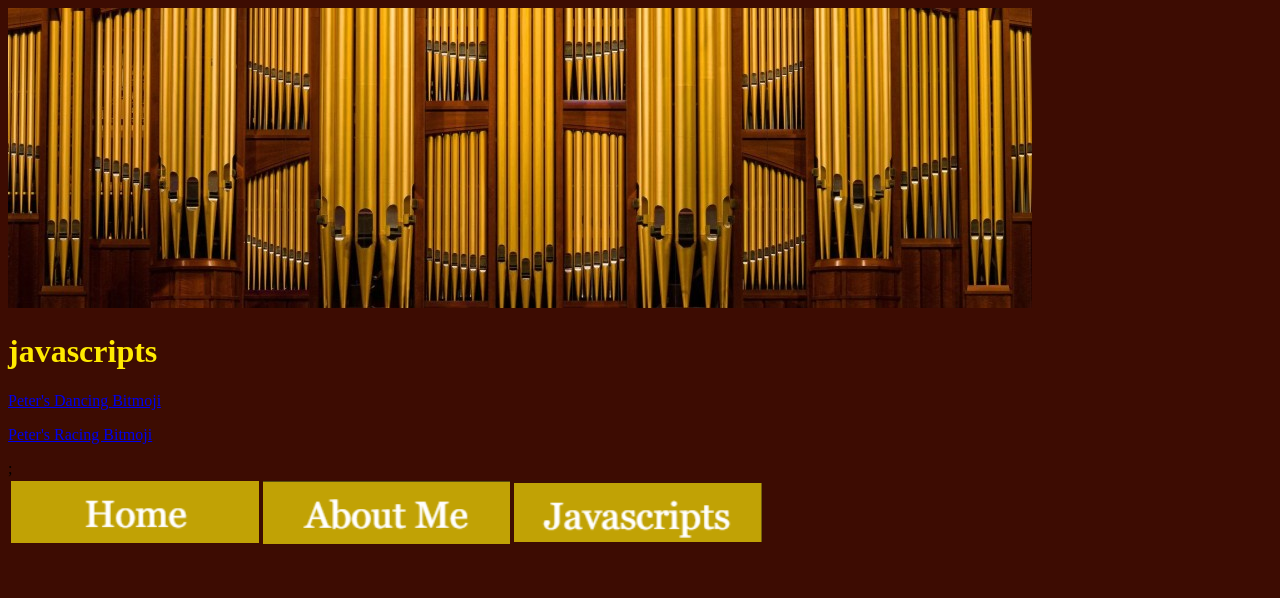
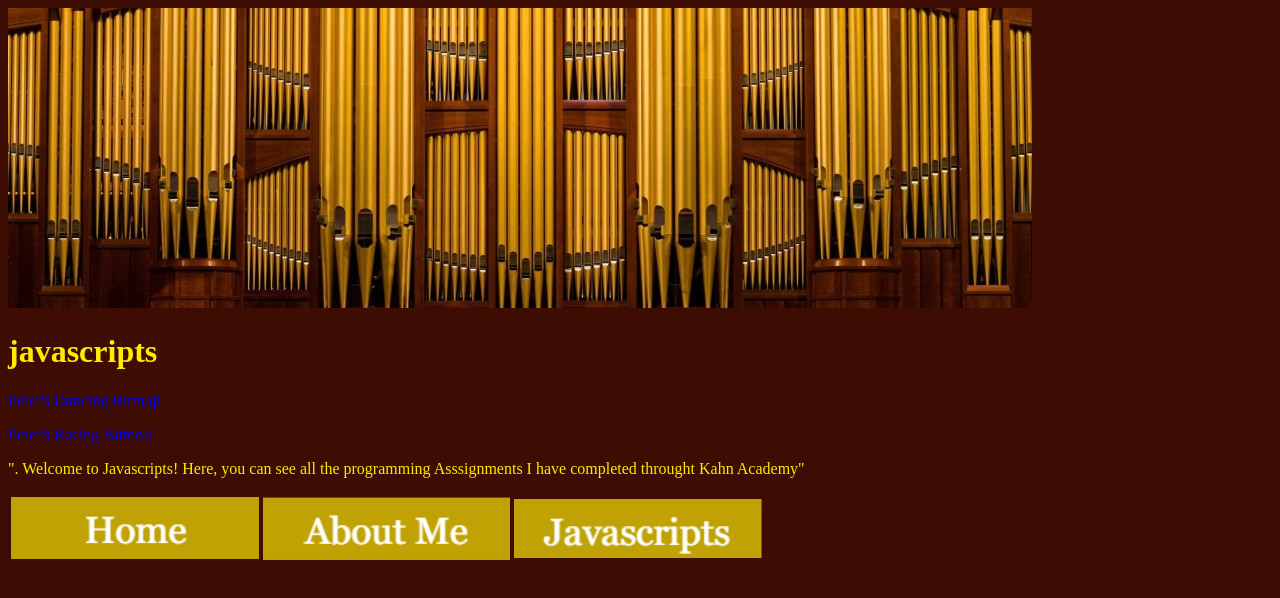
Before and after one commit to Pmjp2F/Pmjp2F.github.io, a plain HTML site: page javascripts.html in a window 1280 px wide. Drawn offline with Linux system fonts and the light colour scheme.

Commit message:
Update javascripts.html

```diff
--- a/javascripts.html
+++ b/javascripts.html
@@ -25,6 +25,6 @@
 <body>    <p> <a href="https://www.khanacademy.org/computer-programming/fiore_bitmoji/5109567011864576"> Peter's Dancing Bitmoji </a></p>
         <p></p> <a href="https://www.khanacademy.org/computer-programming/fiore-racing-emoji/5404547395796992"> Peter's Racing Bitmoji</a></p>
 
-    <text: "Here, you can see all the programming Asssignments I have completed throught Kahn Academy">;
+    <p>". Welcome to Javascripts! Here, you can see all the programming Asssignments I have completed throught Kahn Academy"</p>
 </body>
 </html>
```
